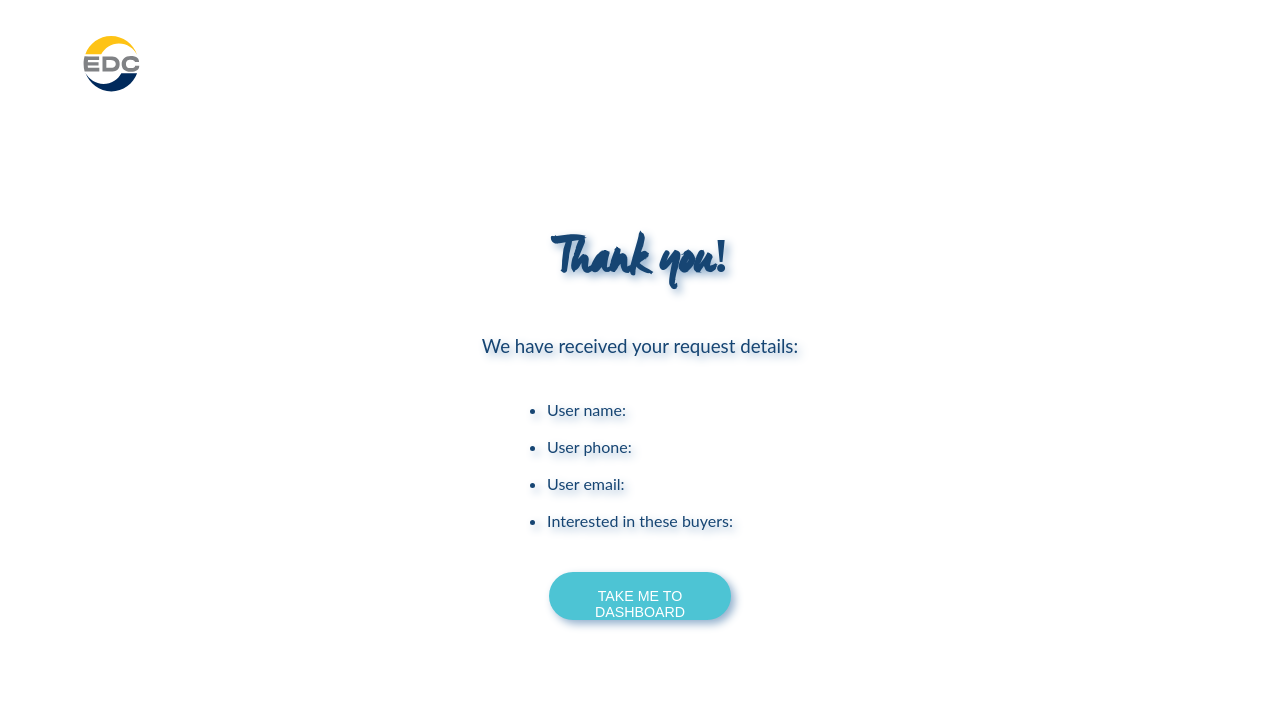
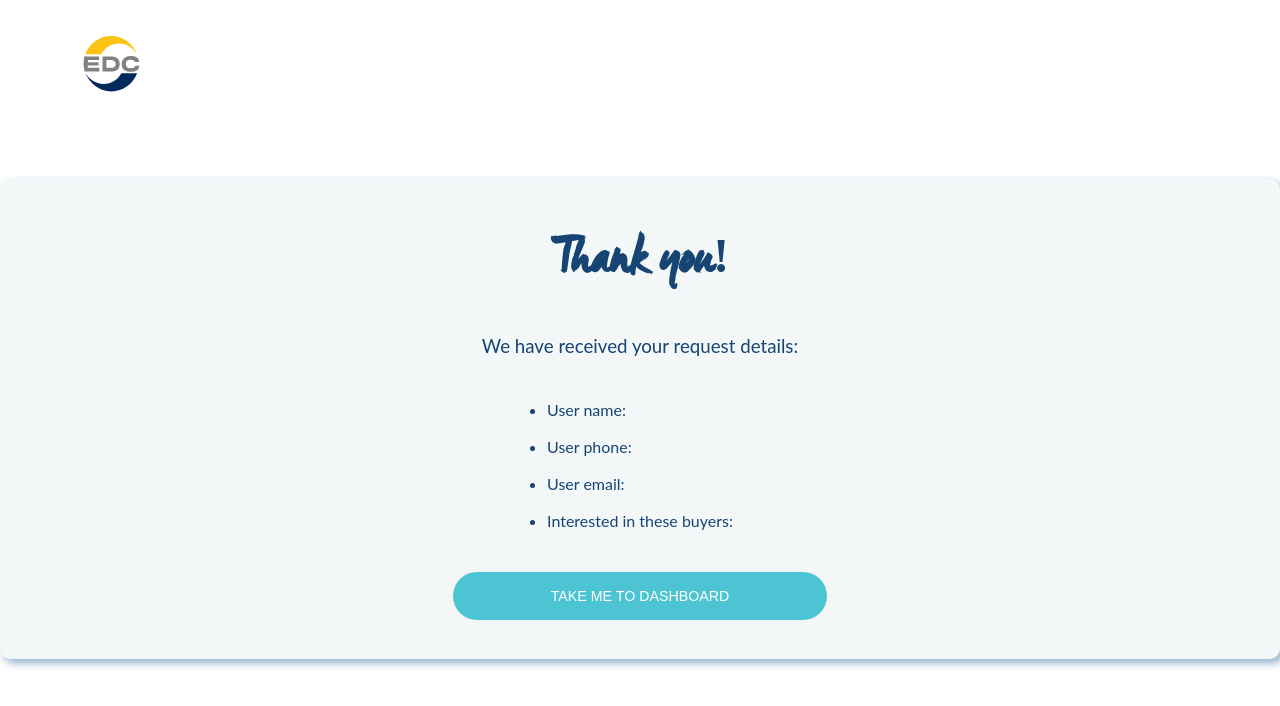
Before and after one commit to federico-barbieri/EDC-Real-Estate-Case, a Next.js app: page /thanks in a window 1280 px wide. Shown: the top 706 px of the page. Built offline with nearby package versions, Linux system fonts and the light colour scheme; a web font is replaced by a local one.

Commit message:
stopping for a bit. thank you page

```diff
--- a/src/pages/thanks/index.module.css
+++ b/src/pages/thanks/index.module.css
@@ -1,12 +1,12 @@
-.main {
+/* {
   background-color: var(--dusty-aqua-light);
-}
+} */
 
 .thankYou {
-  width: 50vw;
+  width: 100%;
   height: 60vh;
   margin: 5rem auto;
-  /* background-color: var(--dusty-blue-lighter); */
+  background-color: var(--dusty-aqua-light);
   filter: drop-shadow(4px 4px 4px var(--dusty-blue-light));
   border-radius: 10px;
   display: flex;
```
